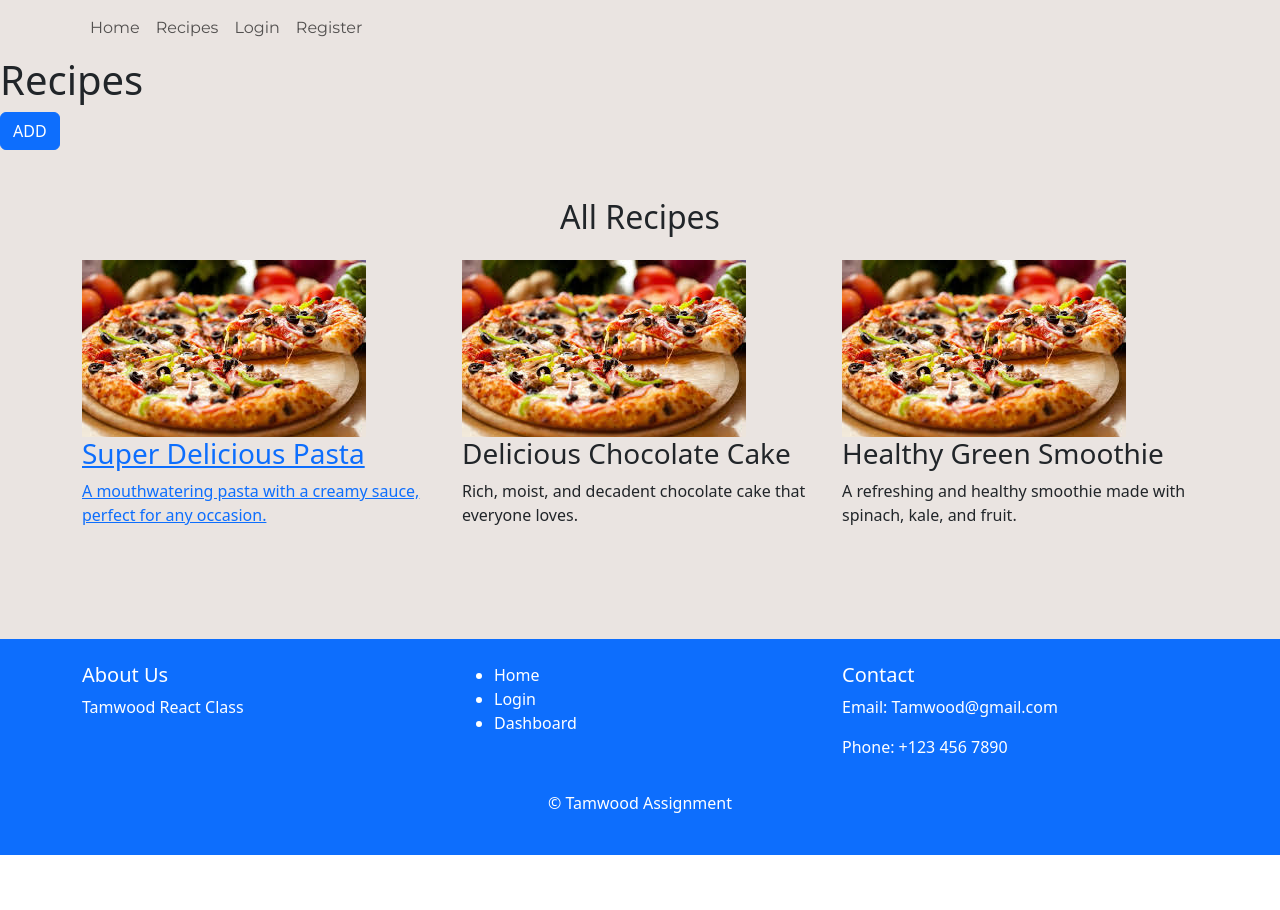
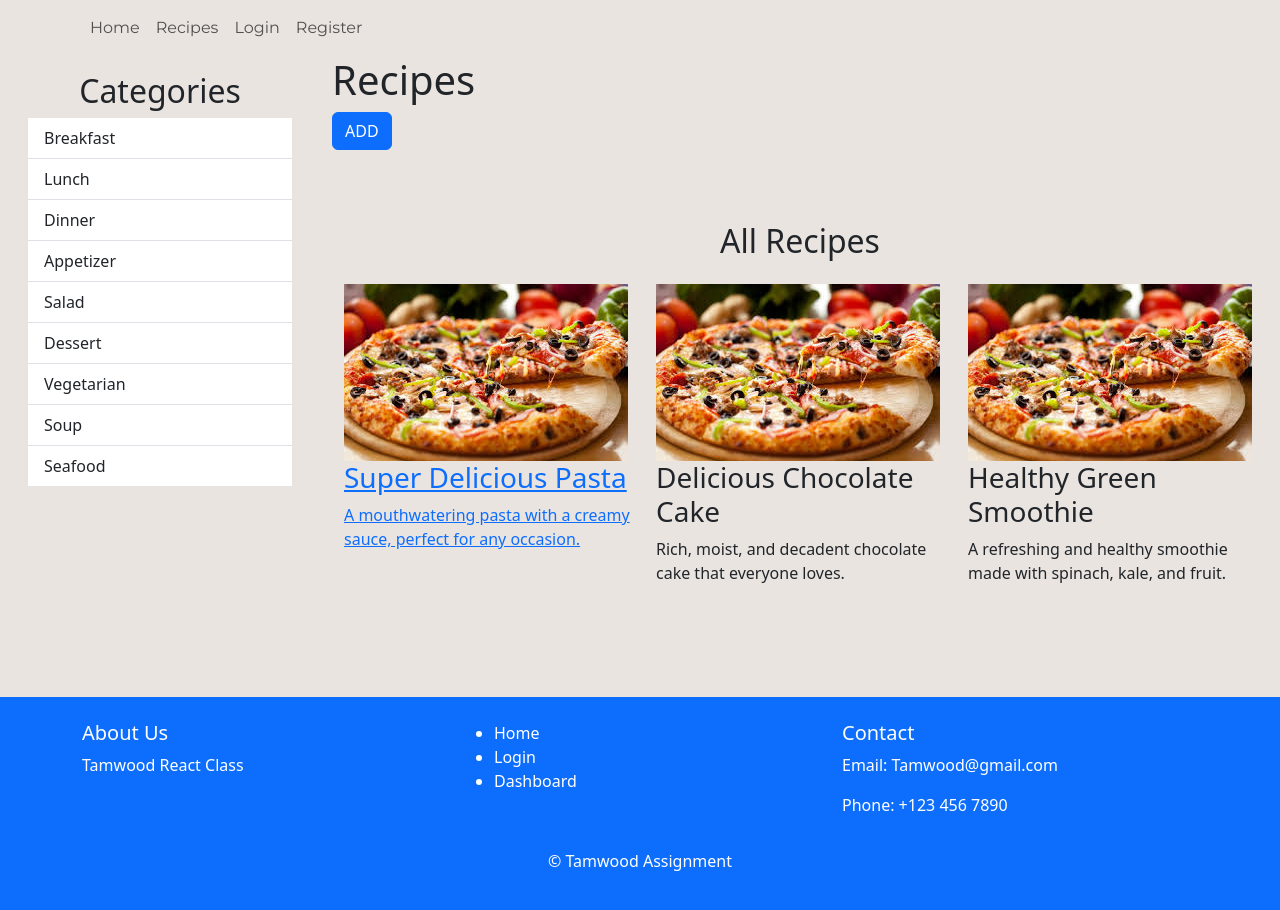
Before and after one commit to joyy-frontend/recipe-book, a React (Create React App) app: page /recipes in a window 1280 px wide. Shown: the top 910 px of the page. Before the commit the page ends 855 px from the top, so only its background shows below. Built offline with nearby package versions, Linux system fonts and the light colour scheme; a web font is replaced by a local one.

Commit message:
category sidebar

```diff
--- a/src/pages/RecipeList.js
+++ b/src/pages/RecipeList.js
@@ -1,18 +1,43 @@
 import { useNavigate } from 'react-router-dom';
 import AllRecipes from '../components/AllRecipes';
+import { useState } from 'react';
 
 export default function RecipeList() {
     const navigate = useNavigate();
+
     const handleClick = () => {
     navigate('/recipes/new')
   }
     return (
         <>
-            <h1>Recipes</h1>
-            <div class="btn-group" role="group" aria-label="Basic example">
-                <button type="button" class="btn btn-primary" onClick={handleClick}>ADD</button>
+        <div className="container-fluid">
+        <div className="row">
+            <aside className={`col-md-3 d-none d-md-block`}>
+                <div className="p-3">
+                    <h2 className="text-center">Categories</h2>
+                    <ul className="list-group list-group-flush">
+                        <li className="list-group-item">Breakfast</li>
+                        <li className="list-group-item">Lunch</li>
+                        <li className="list-group-item">Dinner</li>
+                        <li className="list-group-item">Appetizer</li>
+                        <li className="list-group-item">Salad</li>
+                        <li className="list-group-item">Dessert</li>
+                        <li className="list-group-item">Vegetarian</li>
+                        <li className="list-group-item">Soup</li>
+                        <li className="list-group-item">Seafood</li>
+                    </ul>
+                </div>
+            </aside>
+
+            <main className="col-md-9">
+                    <h1>Recipes</h1>
+                    <div className="btn-group mb-4" role="group" aria-label="Basic example">
+                        <button type="button" className="btn btn-primary" onClick={handleClick}>ADD</button>
+                    </div>
+                    <AllRecipes />
+                </main>
             </div>
-            <AllRecipes />
+            </div>
         </>
 
     );
```
